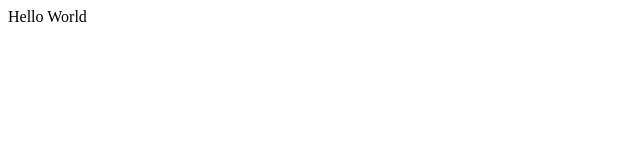
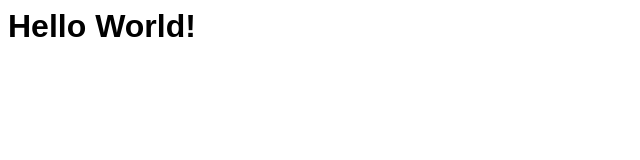
Before and after one commit to marty-hope/js-dev-env, a website built with webpack: page src/index.html in a window 1280 px wide. Shown: the whole page, without its empty margins (0-640 px from the left). Built offline with nearby package versions, Linux system fonts and the light colour scheme.

Commit message:
Add css to bundle

```diff
--- /dev/null
+++ b/src/index.css
@@ -0,0 +1,7 @@
+body {
+font-family: Sans-Serif;
+}
+
+table th {
+  padding: 5px
+}
--- a/src/index.html
+++ b/src/index.html
@@ -1,6 +1,6 @@
 <html>
   <body>
-    <span> Hello World </span>
+    <h1> Hello World!</h1>
     <script src="bundle.js"></script>
   </body>
 </html>
--- a/src/index.js
+++ b/src/index.js
@@ -1,3 +1,5 @@
+import './index.css'
+
 import numeral from 'numeral';
 
 const courseValue = numeral(1000).format('$0,0.00');
```
